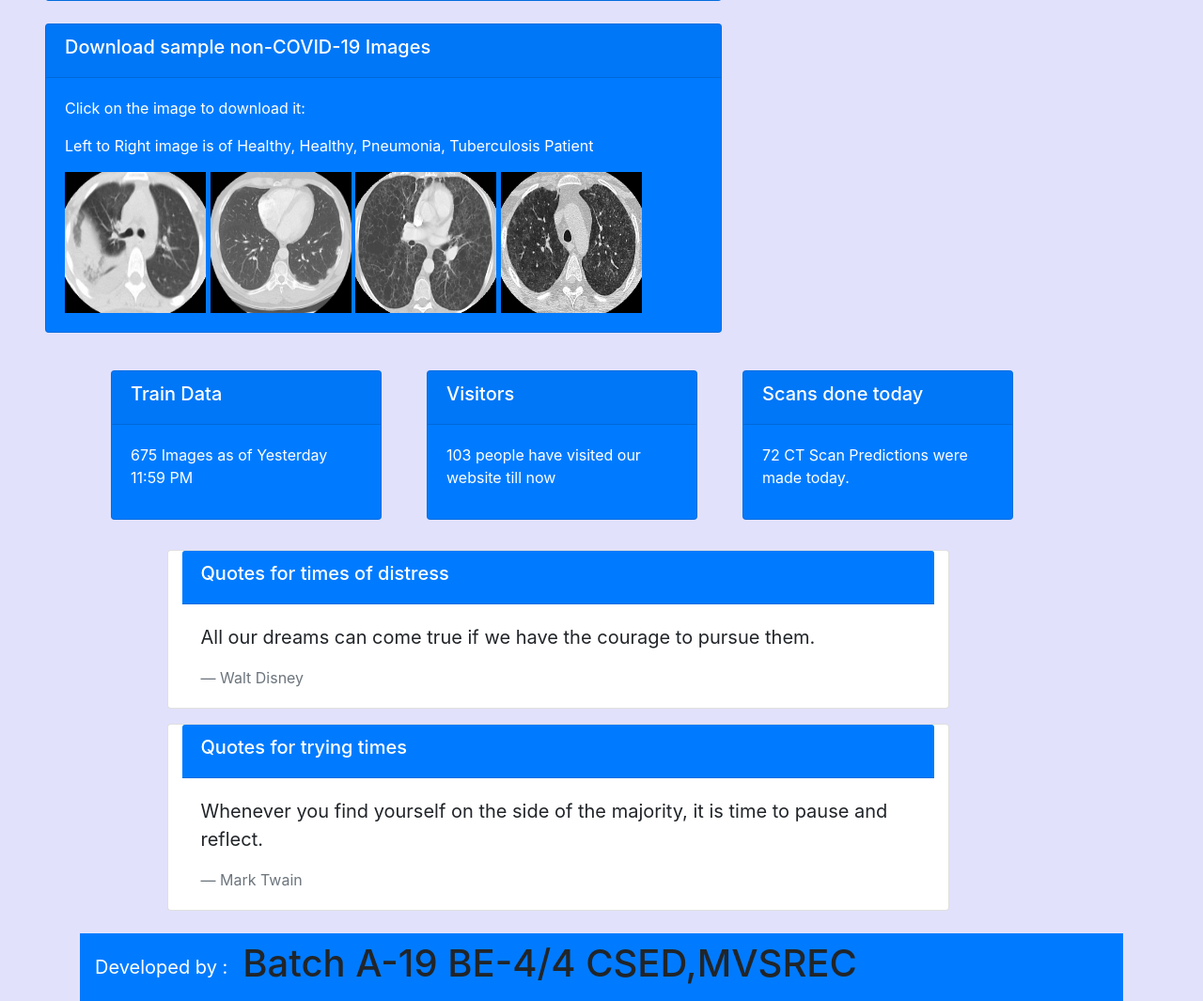
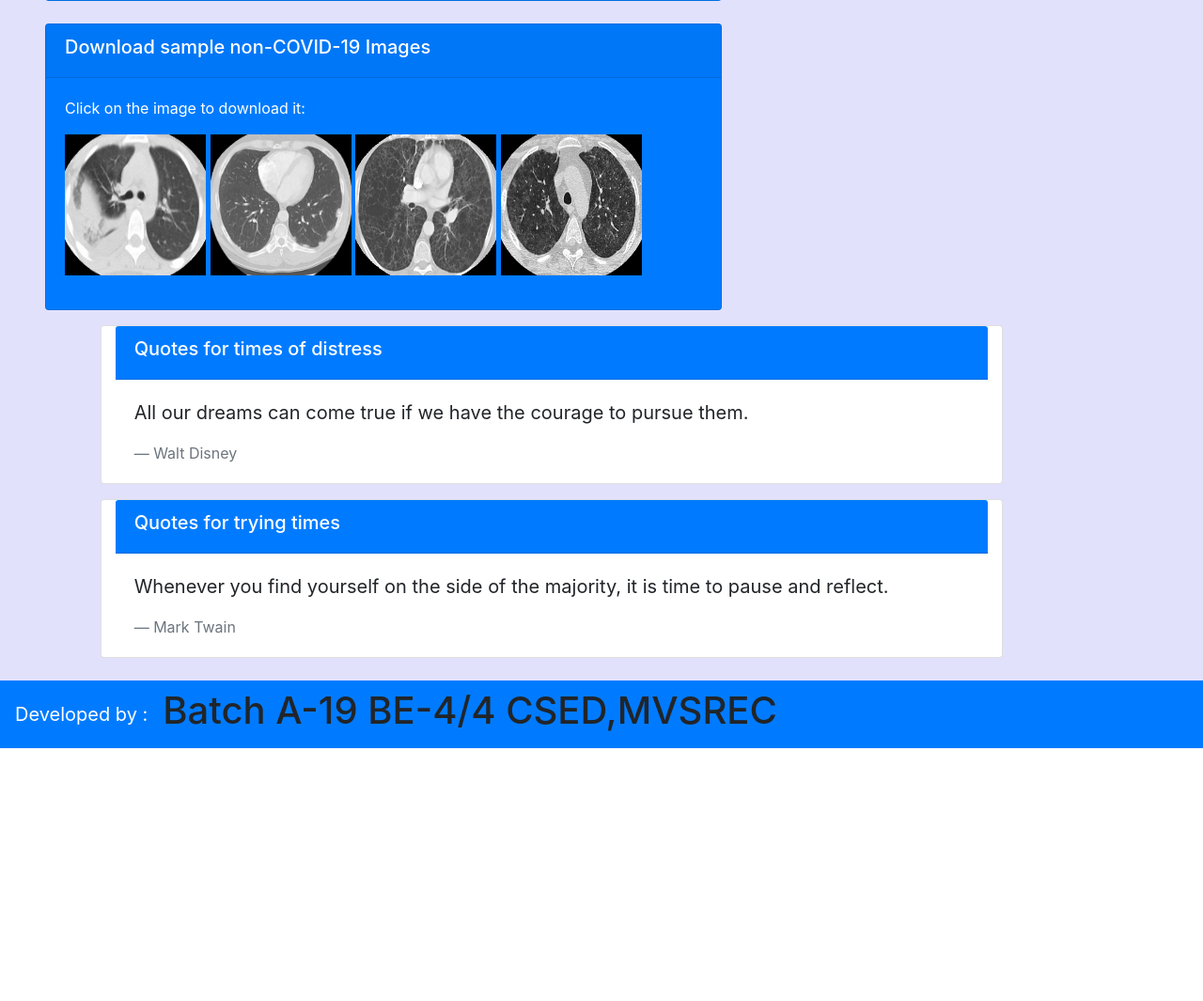
Before and after one commit to snigdha283/major_project, a Flask app: page /upload-image in a window 1280 px wide. Shown: the part 988-2053 px from the top of the page at 94% size. After the commit the page ends 1784 px from the top, so only its background shows below. Run offline with Flask 2, Linux system fonts and the light colour scheme; some libraries are stand-ins or nearby versions.

Commit message:
Update upload.html

```diff
--- a/templates/upload.html
+++ b/templates/upload.html
@@ -90,7 +90,6 @@
   <div class="card-header"><h5>Download sample non-COVID-19 Images</h5></div>
   <div class="card-body">
     <p>Click on the image to download it:<p>
-    <p>Left to Right image is of Healthy, Healthy, Pneumonia, Tuberculosis Patient</p>
     <a href="static/non_covid-1.png" download>
       <img src="static/non_covid-1.png" alt="W3Schools" width="150" height="150">
     </a>
@@ -109,27 +108,6 @@
 
 
 
-<div class="container">
-  <div class="row">
-    <div class="card text-white bg-primary mt-4 mb-3 ml-5" style="max-width: 18rem;">
-      <div class="card-header"><h5>Train Data</h5></div>
-      <div class="card-body">
-        <p class="card-title">675 Images as of Yesterday 11:59 PM</p>
-      </div>
-    </div>
-    <div class="card text-white bg-primary mt-4 mb-3 ml-5" style="max-width: 18rem;">
-      <div class="card-header"><h5>Visitors</h5></div>
-      <div class="card-body">
-        <p class="card-title">103 people have visited our website till now</p>
-      </div>
-    </div>
-    <div class="card text-white bg-primary mt-4 mb-3 ml-5" style="max-width: 18rem;">
-      <div class="card-header"><h5>Scans done today</h5></div>
-      <div class="card-body">
-        <p class="card-title">72 CT Scan Predictions were made today.</p>
-      </div>
-    </div>
-</div>
 
 <div class="card mb-3 mt-3 offset-1 col-sm-9">
   <div class="card-header bg-primary">
```
